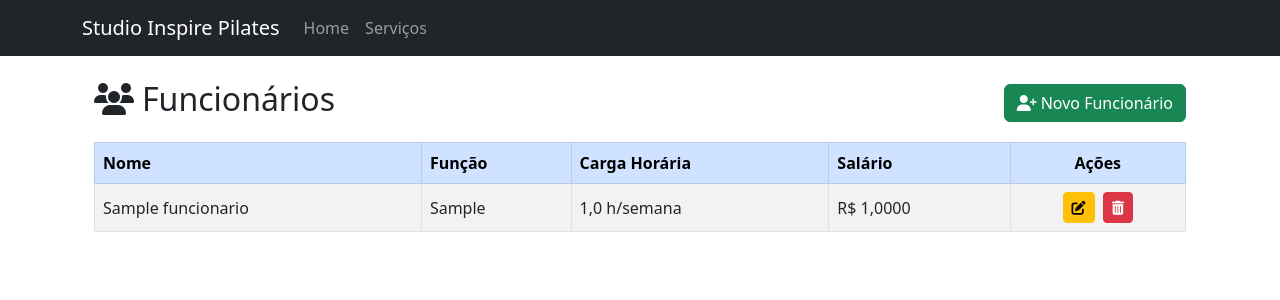
After one commit to virlaniacanuto12/estudio_pilates, a Django app: page /studio/funcionarios/ in a window 1280 px wide. The commit adds this page. Shown: the top 300 px of the page. Run offline with Django 5.2, Linux system fonts and the light colour scheme; tables that the repository leaves empty hold one stand-in row (values such as "Sample post"); some libraries are stand-ins or nearby versions.

Commit message:
Ajustando listar funcionários #31

```diff
--- a/studio/forms.py
+++ b/studio/forms.py
@@ -8,6 +8,7 @@ from django.contrib.auth.forms import AuthenticationForm
 from crispy_forms.helper import FormHelper
 from crispy_forms.layout import Layout, Fieldset, Row, Column, Submit, HTML
 from crispy_bootstrap5.bootstrap5 import FloatingField
+
 
 
 class ServicoForm(forms.ModelForm):
@@ -47,6 +48,16 @@ class ServicoFilterForm(forms.Form):
 
 
 class FuncionarioForm(forms.ModelForm):
+
+    HORARIOS_CHOICES = [(f"{h:02d}:00", f"{h:02d}:00") for h in range(6, 21)]
+
+    horarios_trabalho = forms.MultipleChoiceField(
+        choices=HORARIOS_CHOICES,
+        widget=forms.CheckboxSelectMultiple,
+        label="Horários de Trabalho",
+        required=False,
+    )
+
     class Meta:
         model = Funcionario
         fields = '__all__'
@@ -58,7 +69,6 @@ class FuncionarioForm(forms.ModelForm):
         self.helper.form_method = 'post'
         self.helper.enctype = 'multipart/form-data'
         self.helper.label_class = 'form-label'
-        self.helper.field_class = 'form-control'
         self.helper.layout = Layout(
 
             # Dados Pessoais
@@ -100,8 +110,6 @@ class FuncionarioForm(forms.ModelForm):
                 'observacoes'
             ),
 
-            # Botão de envio (opcional — pode deixar no template)
-            Submit('submit', 'Salvar Funcionário', css_class='btn btn-primary mt-3')
         )
 
 
--- a/studio/models.py
+++ b/studio/models.py
@@ -45,14 +45,13 @@ class Pessoa(models.Model):
 
 class Funcionario(Pessoa):
     funcao = models.CharField(max_length=100)
-    salario = models.DecimalField(max_digits=10, decimal_places=2)
+    salario = models.DecimalField(max_digits=10, decimal_places=4)
     carga_horaria = models.FloatField()
-    horarios_trabalho = models.JSONField(default=list)  # Armazena um array de strings
+    horarios_trabalho = models.TextField(blank=True)
     login = models.CharField(max_length=50, unique=True)
     senha_hash = models.CharField(max_length=128)
-    #permissoes = models.JSONField(default=list)  # Armazena um array de strings
     is_admin = models.BooleanField(default=False)
-    ultimo_acesso = models.DateTimeField(null=True, blank=True)
+    ultimo_acesso =  models.DateTimeField(default=timezone.now, editable=False)
 
     def autenticar(self, senha: str) -> bool:
         return check_password(senha, self.senha_hash)
--- /dev/null
+++ b/studio/templates/studio/funcionario/listar_funcionario.html
@@ -0,0 +1,47 @@
+{% extends 'studio/base.html' %}
+{% block title %}Funcionários{% endblock %}
+
+{% block content %}
+<div class="container mt-4">
+    <div class="d-flex justify-content-between align-items-center mb-3">
+        <h2><i class="fas fa-users me-2"></i>Funcionários</h2>
+        <a href="{% url 'studio:cadastro_funcionario' %}" class="btn btn-success">
+            <i class="fas fa-user-plus me-1"></i>Novo Funcionário
+        </a>
+    </div>
+
+    <table class="table table-bordered table-striped table-hover align-middle">
+        <thead class="table-primary">
+            <tr>
+                <th>Nome</th>
+                <th>Função</th>
+                <th>Carga Horária</th>
+                <th>Salário</th>
+                <th class="text-center">Ações</th>
+            </tr>
+        </thead>
+        <tbody>
+            {% for funcionario in funcionario %}
+            <tr>
+                <td>{{ funcionario.nome }}</td>
+                <td>{{ funcionario.funcao }}</td>
+                <td>{{ funcionario.carga_horaria }} h/semana</td>
+                <td>R$ {{ funcionario.salario }}</td>
+                <td class="text-center">
+                    <a href="{% url 'studio:editar_funcionario' funcionario.pk %}" class="btn btn-sm btn-warning me-1">
+                        <i class="fas fa-edit"></i>
+                    </a>
+                    <a href="{% url 'studio:excluir_funcionario' funcionario.pk %}" class="btn btn-sm btn-danger" onclick="return confirm('Tem certeza que deseja excluir?');">
+                        <i class="fas fa-trash-alt"></i>
+                    </a>
+                </td>
+            </tr>
+            {% empty %}
+            <tr>
+                <td colspan="5" class="text-center text-muted">Nenhum funcionário cadastrado.</td>
+            </tr>
+            {% endfor %}
+        </tbody>
+    </table>
+</div>
+{% endblock %}
--- a/studio/templates/studio/home.html
+++ b/studio/templates/studio/home.html
@@ -15,7 +15,7 @@
                 <a href="{% url 'studio:lista_servicos' %}" class="btn btn-primary btn-lg">
                     Ver Serviços
                 </a>
-                <a href="{% url 'studio:cadastro_funcionario' %}" class="btn btn-success btn-lg">
+                <a href="{% url 'studio:listar_funcionario' %}" class="btn btn-success btn-lg">
                     Ver Funcionário
                 </a>
                 <a href="{% url 'studio:listar_alunos' %}" class="btn btn-info btn-lg">
--- a/studio/views.py
+++ b/studio/views.py
@@ -85,7 +85,7 @@ def cadastro_funcionario(request):
         form = FuncionarioForm(request.POST)
         if form.is_valid():
             form.save()
-            return redirect('listar_funcionarios')
+            return redirect('studio:listar_funcionario')
     else:
         form = FuncionarioForm()
     return render(request, 'studio/funcionario/cadastro_funcionario.html', {'form': form})
```
Also changed, not shown: studio/templates/studio/funcionario/cadastro_funcionario.html (+8 -1 lines), studio/migrations/0003_alter_funcionario_horarios_trabalho.py (added), studio/migrations/0004_alter_funcionario_salario_and_more.py (added), studio/templates/studio/funcionario/editar_funcionario.html (added), studio/templates/studio/funcionario/editar_funcionário.html (deleted), studio/templates/studio/funcionario/excluir_funcionario.html (added).
